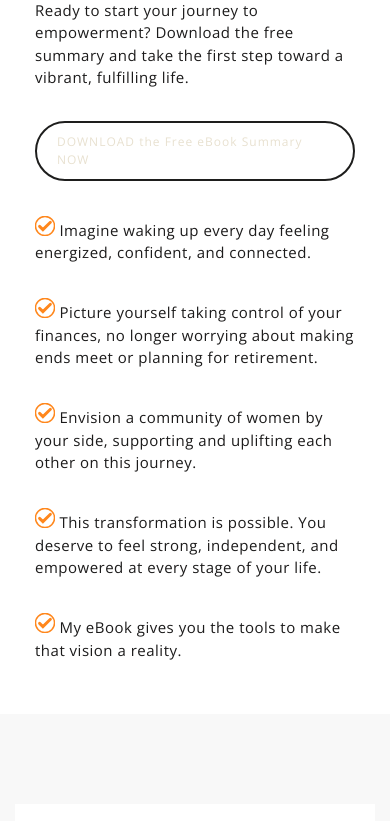
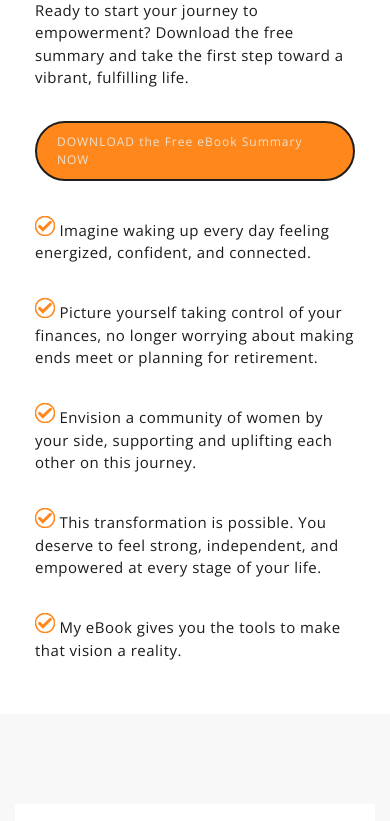
Before and after one commit to AshwaniTiwari1/yourdigitalguidetowellness, a plain HTML site: page index.html in a window 390 px wide. Shown: the part 2360-3181 px from the top of the page. Drawn offline with nearby package versions, Linux system fonts and the light colour scheme.

Commit message:
Update style.css

```diff
--- a/style.css
+++ b/style.css
@@ -1333,7 +1333,7 @@ button:focus {
 	.mu-primary-btn1 {
 		background-color: transparent;
 		border-radius: 100px;
-
+	        background-color:#ff871c;
 		display: inline-block;
 		font-size: 12px;
 		font-weight: 350;
```
